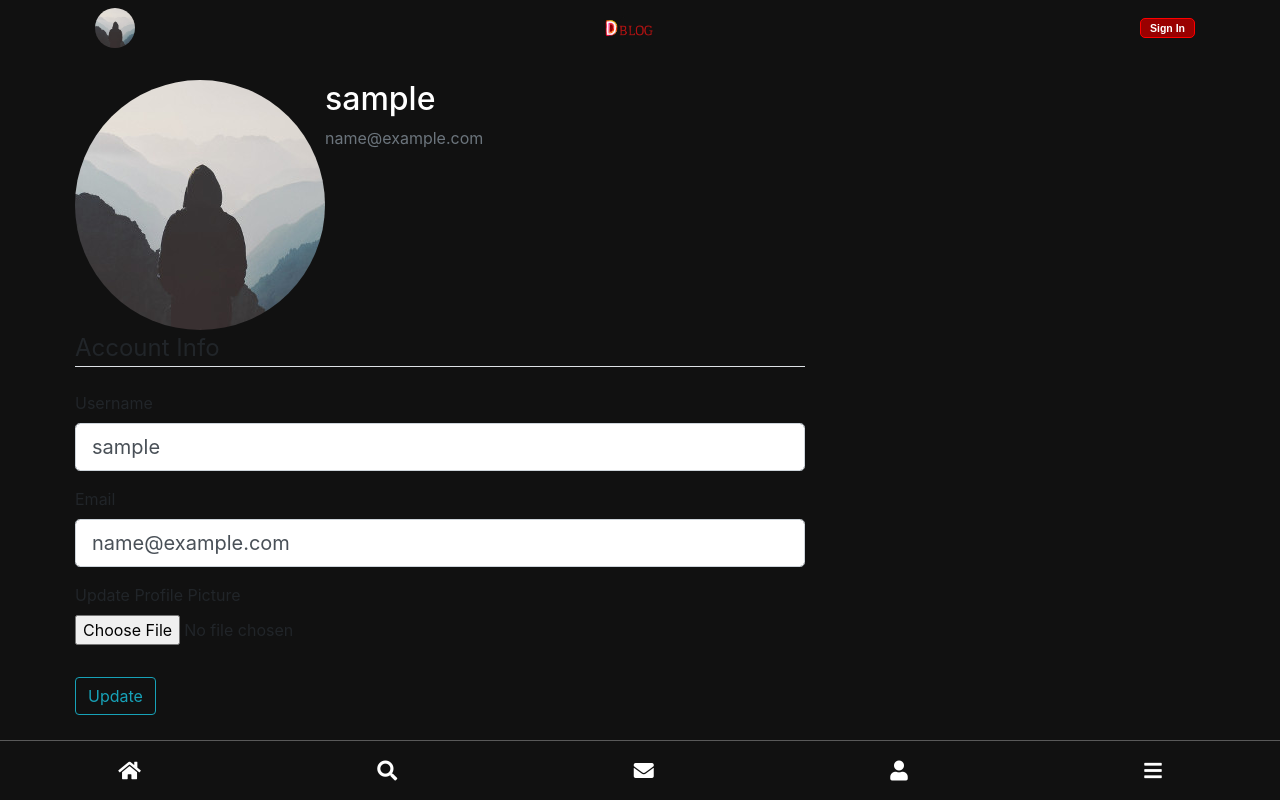
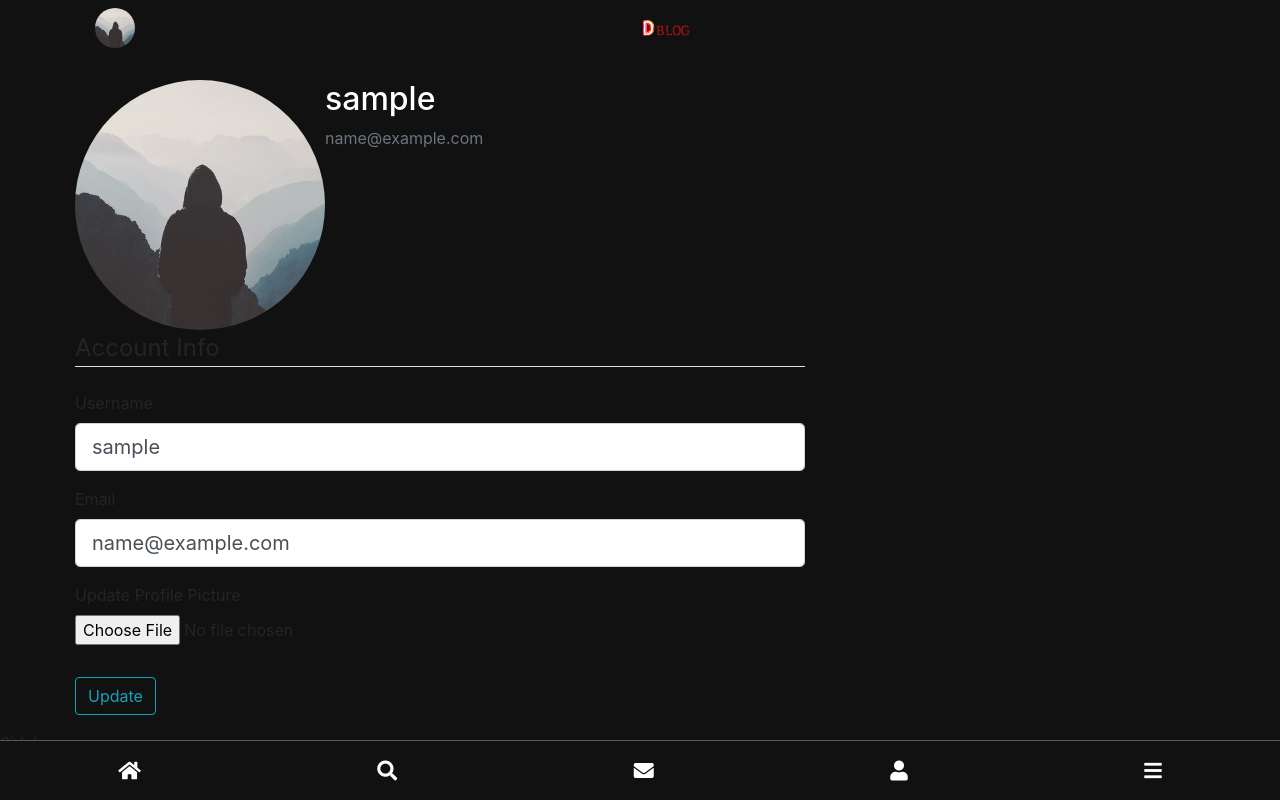
Before and after one commit to B-toxin/DBlog, a Flask app: page /account in a window 1280 px wide. Run offline with Flask 3, Linux system fonts and the light colour scheme; the visitor is signed in with stand-in values (Sample User, id 1); some libraries are stand-ins or nearby versions.

Commit message:
Update layout.html

```diff
--- a/FlaskBlog/templates/layout.html
+++ b/FlaskBlog/templates/layout.html
@@ -8,6 +8,7 @@
     <link rel="stylesheet" href="https://maxcdn.bootstrapcdn.com/bootstrap/4.0.0/css/bootstrap.min.css" integrity="sha384-Gn5384xqQ1aoWXA+058RXPxPg6fy4IWvTNh0E263XmFcJlSAwiGgFAW/dAiS6JXm" crossorigin="anonymous">
     <link rel="stylesheet" href="https://cdnjs.cloudflare.com/ajax/libs/font-awesome/5.15.3/css/all.min.css">
     <link rel="stylesheet" type="text/css" href="{{ url_for('static', filename='CSS/layout.css') }}">
+    <link rel="stylesheet" type="text/css" href="{{ url_for('static', filename='CSS/sidebar.css') }}">
     <link rel="icon" type="image/png" href="{{ url_for('static', filename='images/Dblog.jpg') }}">
 
     {% if title %}
@@ -28,7 +29,10 @@
                 <a class="navbar-brand mx-auto" href="/"> <!-- Add mx-auto class -->
                   <img src="{{ url_for('static', filename='images/logo.png') }}" alt="DBlog Logo" style="width: 50px; height: 25px; margin-top: -10px;">
                 </a>
-                <a class="nav-item1 nav-link login-button" href="{{ url_for('users.login') }}" style="color: white; height: 20px; width: 55px; line-height: 17px;">Sign In</a>
+                {% if current_user.is_authenticated %}
+                {% else %}
+                    <a class="nav-item1 nav-link login-button" href="{{ url_for('users.login') }}" style="color: white; height: 20px; width: 55px; line-height: 17px;">Sign In</a>
+                {% endif %}
             </div>
         </nav>
     </header>
@@ -48,6 +52,7 @@
         </div>
       </div>
     </main>
+
     <div class="bottom-nav">
         <a href="/" class="nav-item active">
             <i class="fas fa-home"></i>
@@ -61,10 +66,15 @@
         <a href="#" class="nav-item">
             <i class="fas fa-user"></i>
         </a>
-        <a href="#" class="nav-item">
+        <a href="#" class="nav-item" id="navToggle">
             <i class="fas fa-bars"></i>
         </a>
     </div>
+
+    <div class="sidebar" id="sidebar">
+        <p> Sidebar </p>
+    </div>
+
     <script>
       var lastScrollTop = 0;
       var navbar = document.querySelector(".bottom-nav");
@@ -84,7 +94,7 @@
       });
     </script>
 
-    <script src="{{ url_for('static', filename='Javascript/icons.js') }}"></script>
+    <script src="{{ url_for('static', filename='Javascript/sidebar.js') }}"></script>
     <script src="https://code.jquery.com/jquery-3.6.0.min.js"></script>
     <script src="https://maxcdn.bootstrapcdn.com/bootstrap/4.0.0/js/bootstrap.min.js" integrity="sha384-JZR6Spejh4U02d8jOt6vLEHfe/JQGiRRSQQxSfFWpi1MquVdAyjUar5+76PVCmYl" crossorigin="anonymous"></script>
 </body>
```
